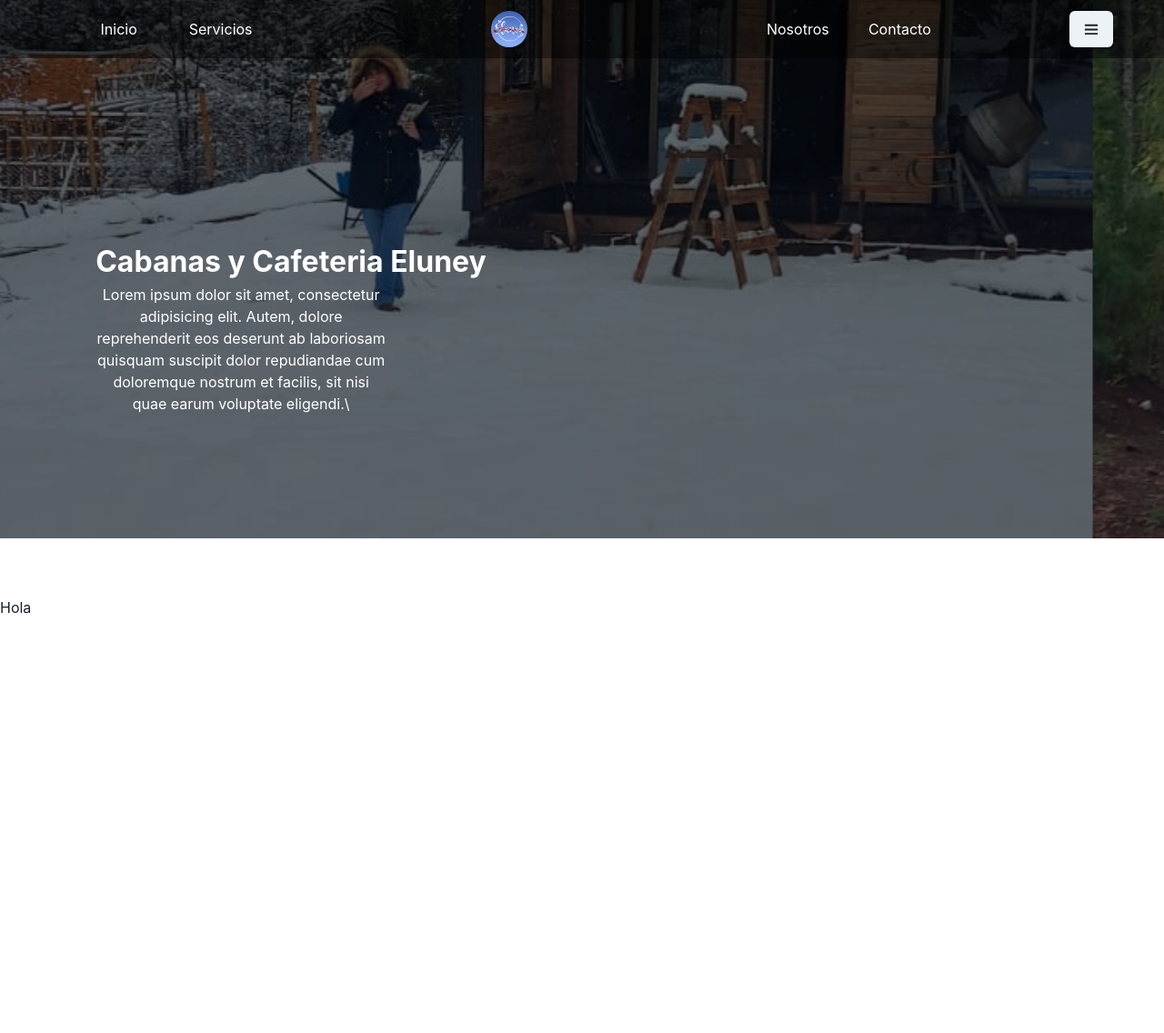
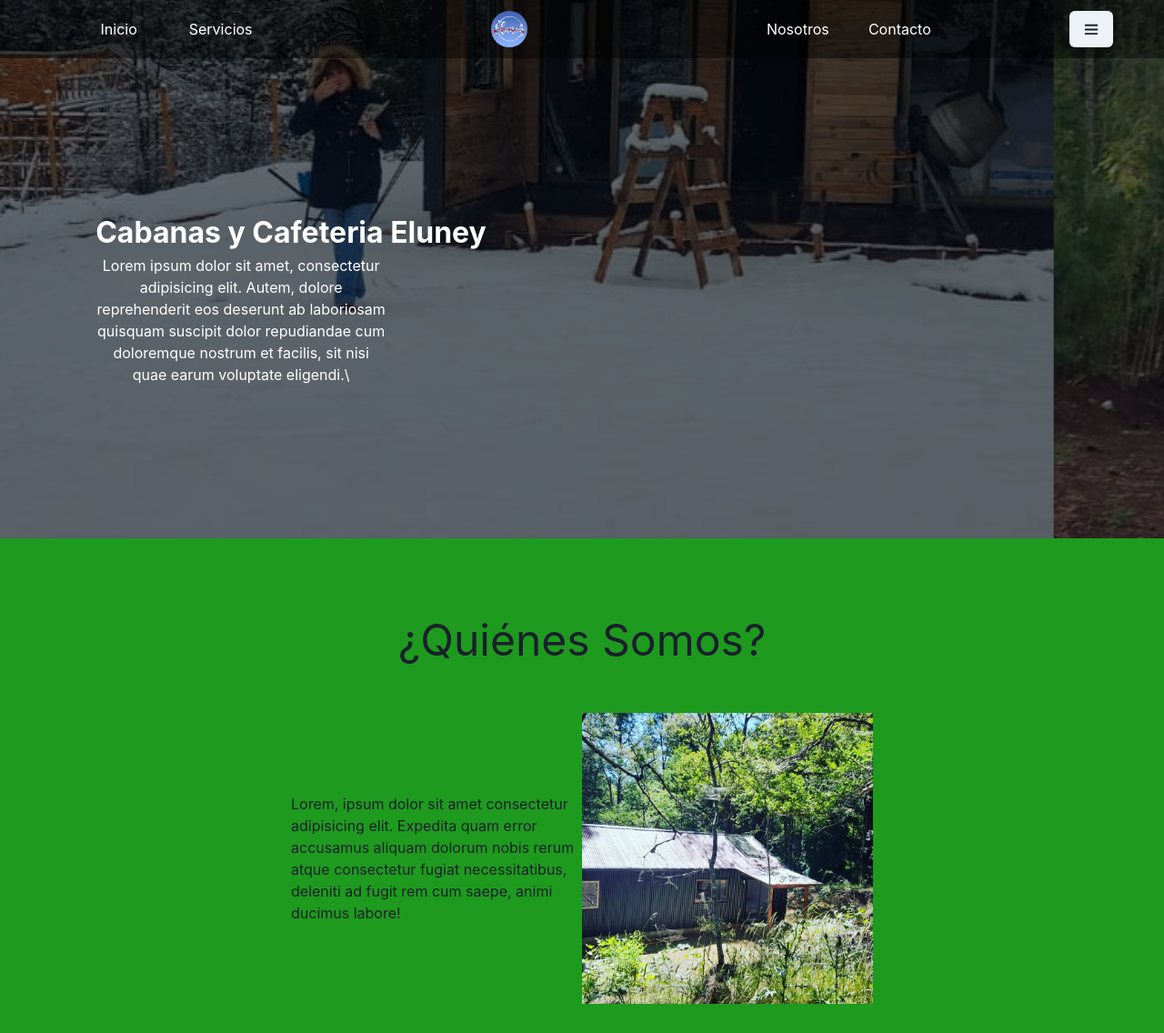
Before and after one commit to shebarolas/Eluney, a React (Vite) app: page / in a window 1280 px wide. Shown: the top 1136 px of the page at 91% size. Before the commit the page ends 800 px from the top, so only its background shows below. Built offline with nearby package versions, Linux system fonts and the light colour scheme.

Commit message:
Actualizacion

```diff
--- a/src/pages/Home.jsx
+++ b/src/pages/Home.jsx
@@ -1,13 +1,28 @@
 import React from 'react'
 import Hero from '../components/Home/Hero'
+import nosotros from '../imgs/nosotros.jpg'
+import '../styles/home.css'
 
 export const Home = () => {
   return (
     <>
-        <Hero/>
+      <Hero />
+      <div className="globals">
         <div className="nosotros">
-            <h1 className='h1'>Hola</h1>
+          <h1 className='h1'>¿Quiénes Somos?</h1>
+          <div className="infos">
+            <div className="detalle">
+              <span>Lorem, ipsum dolor sit amet consectetur adipisicing elit. Expedita quam error accusamus aliquam dolorum nobis rerum atque consectetur
+                fugiat necessitatibus,
+                deleniti ad fugit rem cum saepe, animi ducimus labore!</span>
+            </div>
+            <div className="imagen">
+              <img src={nosotros} alt="Nosotros 1" />
+            </div>
+          </div>
         </div>
+      </div>
+
     </>
   )
 }
--- a/src/styles/hero.css
+++ b/src/styles/hero.css
@@ -10,7 +10,7 @@
     background-size: cover;
     top:0;
     left: 0; */
-    height:37rem;
+    height:33rem;
     width: 100%;
 }
 /* .info::before{
--- a/src/styles/home.css
+++ b/src/styles/home.css
@@ -1,3 +1,28 @@
 .nosotros{
+    display: grid;
+    grid-template-rows: 1fr 1fr;
+    place-items: center;
+    width: 40rem;
+    height:30rem;
+}
+.h1{
+    font-size : 3rem;
 
 }
+.globals{
+    display: grid;
+    place-items: center;
+    padding-top: 2rem;
+    padding-bottom: 2rem;
+    background-color: rgb(30, 154, 30);
+}
+.imagen{
+    height:20rem;
+    width:20rem;
+}
+.infos{
+    display: grid;
+    place-items: center;
+    grid-template-columns: 1fr 1fr;
+
+}
--- a/src/styles/navbar.css
+++ b/src/styles/navbar.css
@@ -4,11 +4,12 @@
     width:100%;
 }
 .content{
-    position: relative;
+    position: fixed;
     z-index: 1;
     display: grid;
     grid-template-rows: 4rem 1fr;
-    height: 100%;
+    height: 4rem;
+    width: 100%;
     background-color: rgba(0, 0, 0, 0.424);
 }
 .nav{
```
Also changed, not shown: src/imgs/nosotros.jpg (added).
